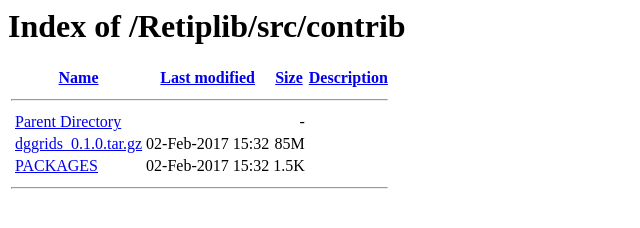
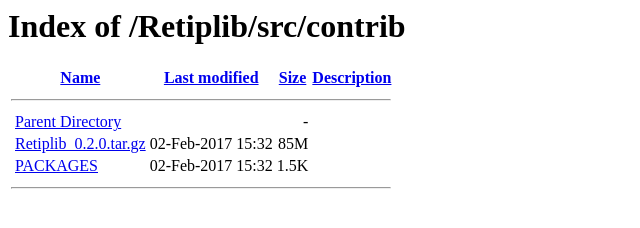
Before and after one commit to oloBion/Retiplib, a plain HTML site: page src/contrib/index.html in a window 1280 px wide. Shown: the full height of the page, 0-640 px from the left. Drawn offline with Linux system fonts and the light colour scheme.

Commit message:
Update index.html

```diff
--- a/src/contrib/index.html
+++ b/src/contrib/index.html
@@ -7,7 +7,7 @@
 <h1>Index of /Retiplib/src/contrib</h1>
 <table><tr><th></th><th><a href="?C=N;O=D">Name</a></th><th><a href="?C=M;O=A">Last modified</a></th><th><a href="?C=S;O=A">Size</a></th><th><a href="?C=D;O=A">Description</a></th></tr><tr><th colspan="5"><hr></th></tr>
 <tr><td valign="top"></td><td><a href="/Retiplib/src">Parent Directory</a></td><td>&nbsp;</td><td align="right">  - </td><td>&nbsp;</td></tr>
-<tr><td valign="top"></td><td><a href="Retiplib_0.2.0.tar.gz">dggrids_0.1.0.tar.gz</a></td><td align="right">02-Feb-2017 15:32  </td><td align="right"> 85M</td><td>&nbsp;</td></tr>
+<tr><td valign="top"></td><td><a href="Retiplib_0.2.0.tar.gz">Retiplib_0.2.0.tar.gz</a></td><td align="right">02-Feb-2017 15:32  </td><td align="right"> 85M</td><td>&nbsp;</td></tr>
 <tr><td valign="top"></td><td><a href="PACKAGES">PACKAGES</a></td><td align="right">02-Feb-2017 15:32  </td><td align="right">1.5K</td><td>&nbsp;</td></tr>
 <tr><th colspan="5"><hr></th></tr>
 </table>
```
